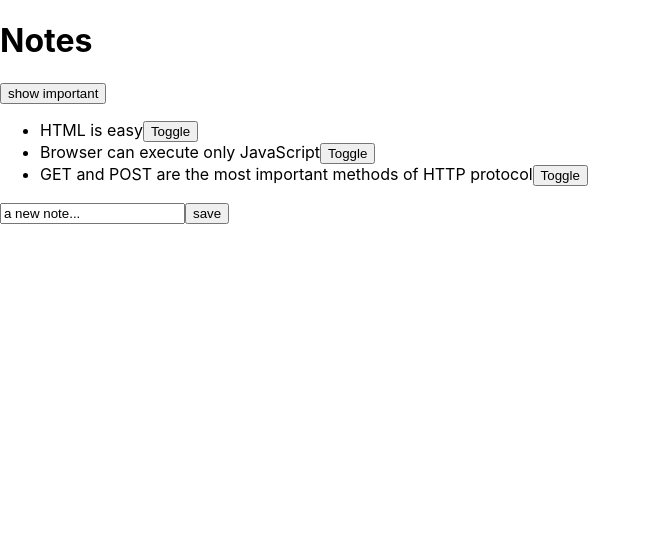
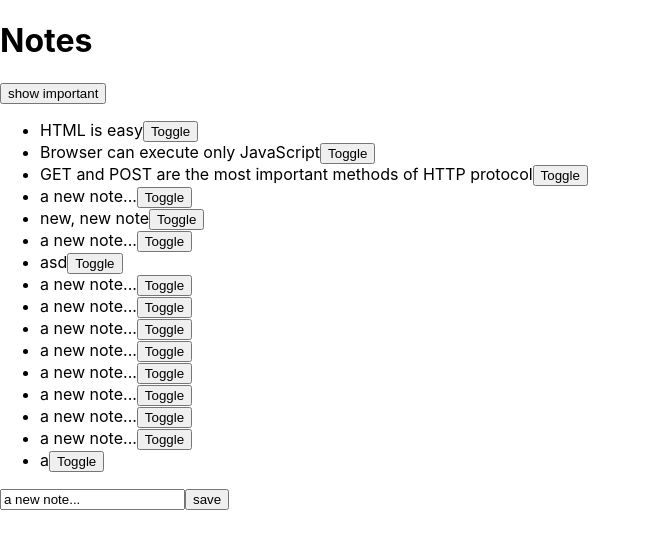
Before and after one commit to flportilla/notes, a React (Create React App) app: page / in a window 1280 px wide. Shown: the top 548 px of the page, without its empty margins (0-651 px from the left). Built offline with nearby package versions, Linux system fonts and the light colour scheme; data requests are answered from the project's data file.

Commit message:
Add an error handler

```diff
--- a/db.json
+++ b/db.json
@@ -4,7 +4,7 @@
       "id": 1,
       "content": "HTML is easy",
       "date": "2022-1-17T17:30:31.098Z",
-      "important": true
+      "important": false
     },
     {
       "id": 2,
@@ -17,6 +17,84 @@
       "content": "GET and POST are the most important methods of HTTP protocol",
       "date": "2022-1-17T19:20:14.298Z",
       "important": true
+    },
+    {
+      "content": "a new note...",
+      "date": "2022-06-30T12:35:36.132Z",
+      "important": true,
+      "id": 4
+    },
+    {
+      "content": "new, new note",
+      "date": "2022-06-30T12:36:06.752Z",
+      "important": false,
+      "id": 5
+    },
+    {
+      "content": "a new note...",
+      "date": "2022-06-30T12:36:39.480Z",
+      "important": false,
+      "id": 6
+    },
+    {
+      "content": "asd",
+      "date": "2022-06-30T12:36:53.592Z",
+      "important": false,
+      "id": 7
+    },
+    {
+      "content": "a new note...",
+      "date": "2022-06-30T12:36:56.952Z",
+      "important": false,
+      "id": 8
+    },
+    {
+      "content": "a new note...",
+      "date": "2022-06-30T13:50:38.340Z",
+      "important": false,
+      "id": 9
+    },
+    {
+      "content": "a new note...",
+      "date": "2022-06-30T13:54:01.782Z",
+      "important": false,
+      "id": 10
+    },
+    {
+      "content": "a new note...",
+      "date": "2022-06-30T13:58:10.776Z",
+      "important": false,
+      "id": 11
+    },
+    {
+      "content": "a new note...",
+      "date": "2022-06-30T13:59:21.201Z",
+      "important": false,
+      "id": 12
+    },
+    {
+      "content": "a new note...",
+      "date": "2022-06-30T14:00:09.200Z",
+      "important": false,
+      "id": 13
+    },
+    {
+      "content": "a new note...",
+      "date": "2022-06-30T14:41:32.268Z",
+      "important": false,
+      "id": 14
+    },
+    {
+      "content": "a new note...",
+      "date": "2022-06-30T14:55:22.381Z",
+      "important": false,
+      "id": 15
+    },
+    {
+      "content": "a",
+      "date": "2022-06-30T14:55:25.157Z",
+      "important": false,
+      "id": 16
     }
   ]
 }
--- a/src/App.js
+++ b/src/App.js
@@ -24,6 +24,12 @@ function App() {
       .update(id, changedNote)
       .then(returnedNote => {
         setNotes(notes.map(note => note.id !== id ? note : returnedNote))
+      })
+      .catch(error => {
+        alert(
+          `the note ${note.content} was already deleted from the server`
+        )
+        setNotes(notes.filter(note => note.id !== id))
       })
   }
 
```
